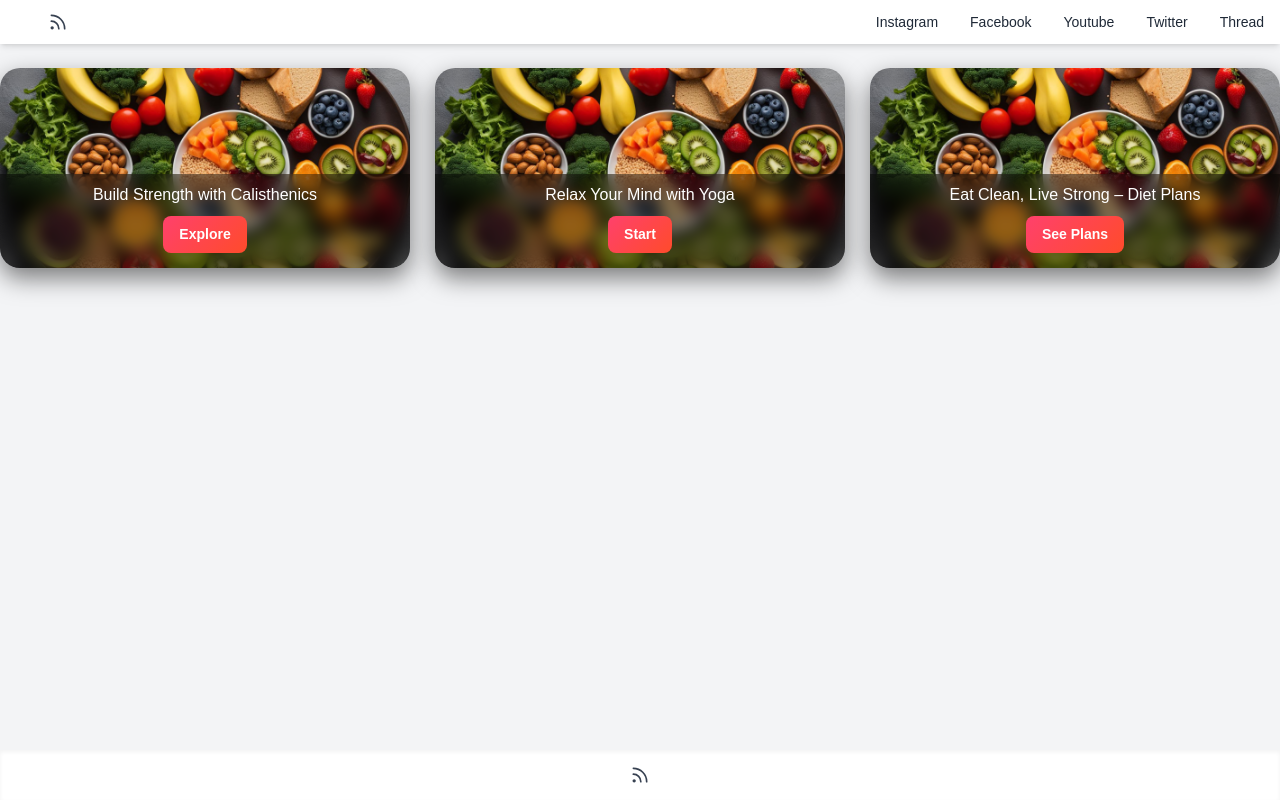
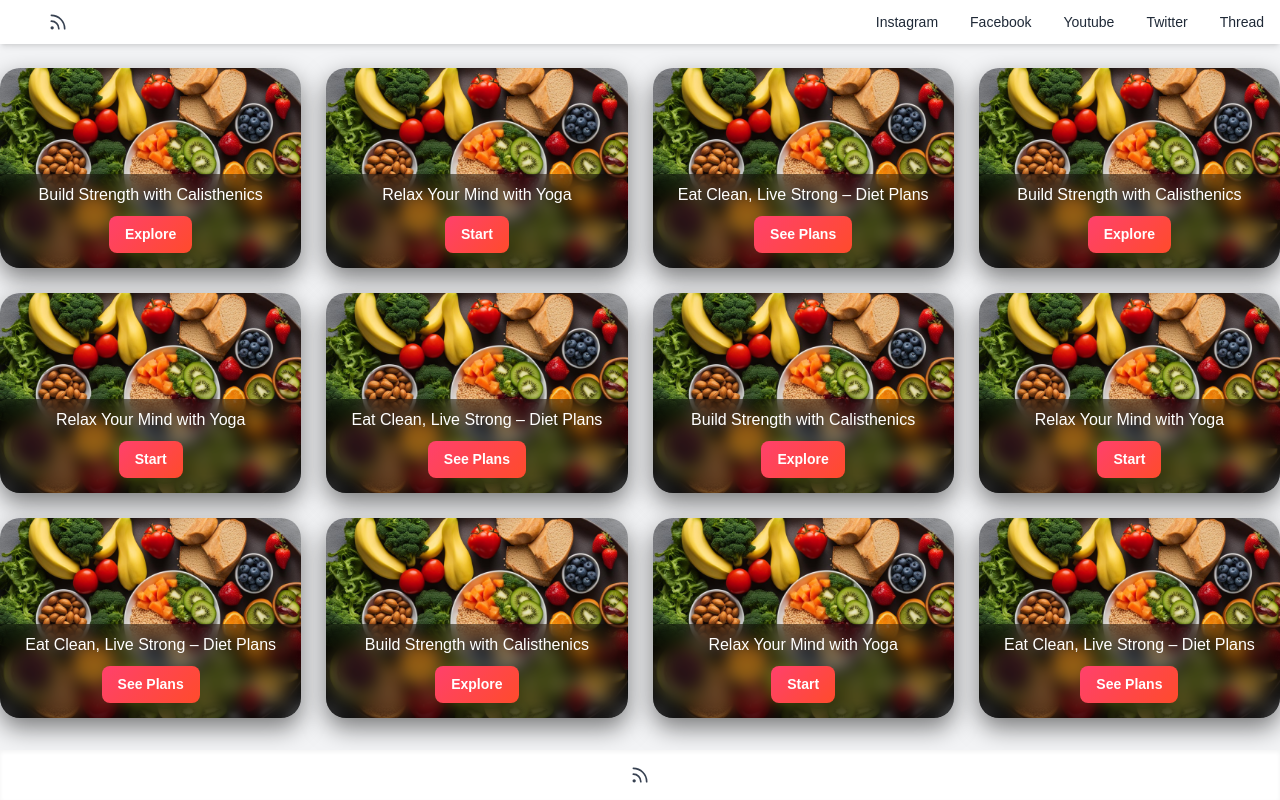
Before and after one commit to shekhu-tech/mai-teri, a plain HTML site: page index.html in a window 1280 px wide. Drawn offline with nearby package versions, Linux system fonts and the light colour scheme.

Commit message:
Update index.html

```diff
--- a/index.html
+++ b/index.html
@@ -213,6 +213,87 @@
         <button class="btn">See Plans</button>
       </div>
     </div>
+
+     <!-- Card 1 -->
+    <div class="card" onclick="openReelsPlayer(['https://www.youtube.com/embed/80I5BOJc7QU?autoplay=1&mute=1'])">
+      <div class="card-background" style="background-image: url('cs.png');"></div>
+      <div class="card-content">
+        <h3>Build Strength with Calisthenics</h3>
+        <button class="btn">Explore</button>
+      </div>
+    </div>
+
+    <!-- Card 2 -->
+    <div class="card" onclick="openReelsPlayer(['https://www.youtube.com/embed/80I5BOJc7QU?autoplay=1&mute=1'])">
+      <div class="card-background" style="background-image: url('cs.png');"></div>
+      <div class="card-content">
+        <h3>Relax Your Mind with Yoga</h3>
+        <button class="btn">Start</button>
+      </div>
+    </div>
+
+    <!-- Card 3 -->
+    <div class="card" onclick="openReelsPlayer(['https://www.youtube.com/embed/80I5BOJc7QU?autoplay=1&mute=1'])">
+      <div class="card-background" style="background-image: url('cs.png');"></div>
+      <div class="card-content">
+        <h3>Eat Clean, Live Strong – Diet Plans</h3>
+        <button class="btn">See Plans</button>
+      </div>
+    </div>
+
+     <!-- Card 1 -->
+    <div class="card" onclick="openReelsPlayer(['https://www.youtube.com/embed/80I5BOJc7QU?autoplay=1&mute=1'])">
+      <div class="card-background" style="background-image: url('cs.png');"></div>
+      <div class="card-content">
+        <h3>Build Strength with Calisthenics</h3>
+        <button class="btn">Explore</button>
+      </div>
+    </div>
+
+    <!-- Card 2 -->
+    <div class="card" onclick="openReelsPlayer(['https://www.youtube.com/embed/80I5BOJc7QU?autoplay=1&mute=1'])">
+      <div class="card-background" style="background-image: url('cs.png');"></div>
+      <div class="card-content">
+        <h3>Relax Your Mind with Yoga</h3>
+        <button class="btn">Start</button>
+      </div>
+    </div>
+
+    <!-- Card 3 -->
+    <div class="card" onclick="openReelsPlayer(['https://www.youtube.com/embed/80I5BOJc7QU?autoplay=1&mute=1'])">
+      <div class="card-background" style="background-image: url('cs.png');"></div>
+      <div class="card-content">
+        <h3>Eat Clean, Live Strong – Diet Plans</h3>
+        <button class="btn">See Plans</button>
+      </div>
+    </div>
+
+     <!-- Card 1 -->
+    <div class="card" onclick="openReelsPlayer(['https://www.youtube.com/embed/80I5BOJc7QU?autoplay=1&mute=1'])">
+      <div class="card-background" style="background-image: url('cs.png');"></div>
+      <div class="card-content">
+        <h3>Build Strength with Calisthenics</h3>
+        <button class="btn">Explore</button>
+      </div>
+    </div>
+
+    <!-- Card 2 -->
+    <div class="card" onclick="openReelsPlayer(['https://www.youtube.com/embed/80I5BOJc7QU?autoplay=1&mute=1'])">
+      <div class="card-background" style="background-image: url('cs.png');"></div>
+      <div class="card-content">
+        <h3>Relax Your Mind with Yoga</h3>
+        <button class="btn">Start</button>
+      </div>
+    </div>
+
+    <!-- Card 3 -->
+    <div class="card" onclick="openReelsPlayer(['https://www.youtube.com/embed/80I5BOJc7QU?autoplay=1&mute=1'])">
+      <div class="card-background" style="background-image: url('cs.png');"></div>
+      <div class="card-content">
+        <h3>Eat Clean, Live Strong – Diet Plans</h3>
+        <button class="btn">See Plans</button>
+      </div>
+    </div>
   </div>
 
   <!-- ✅ MODAL -->
```
